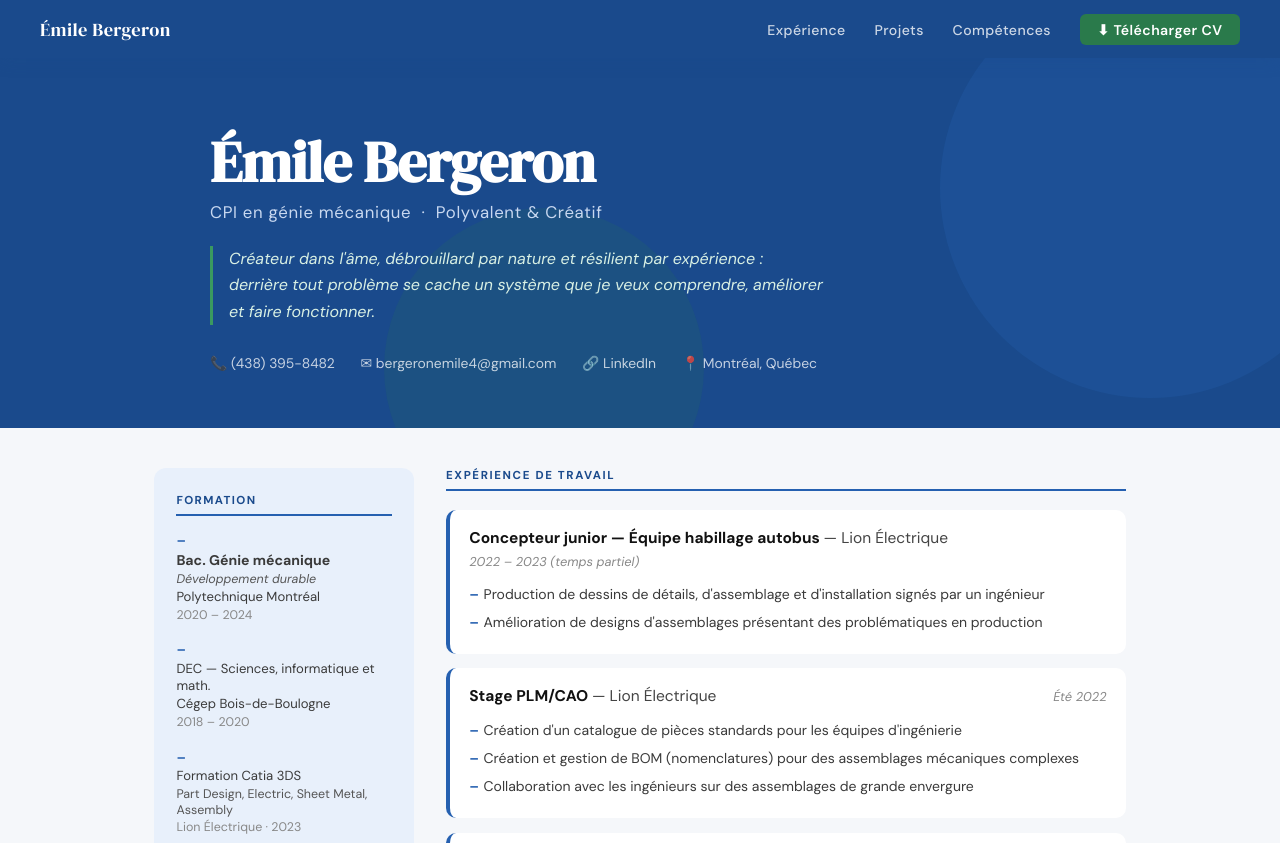
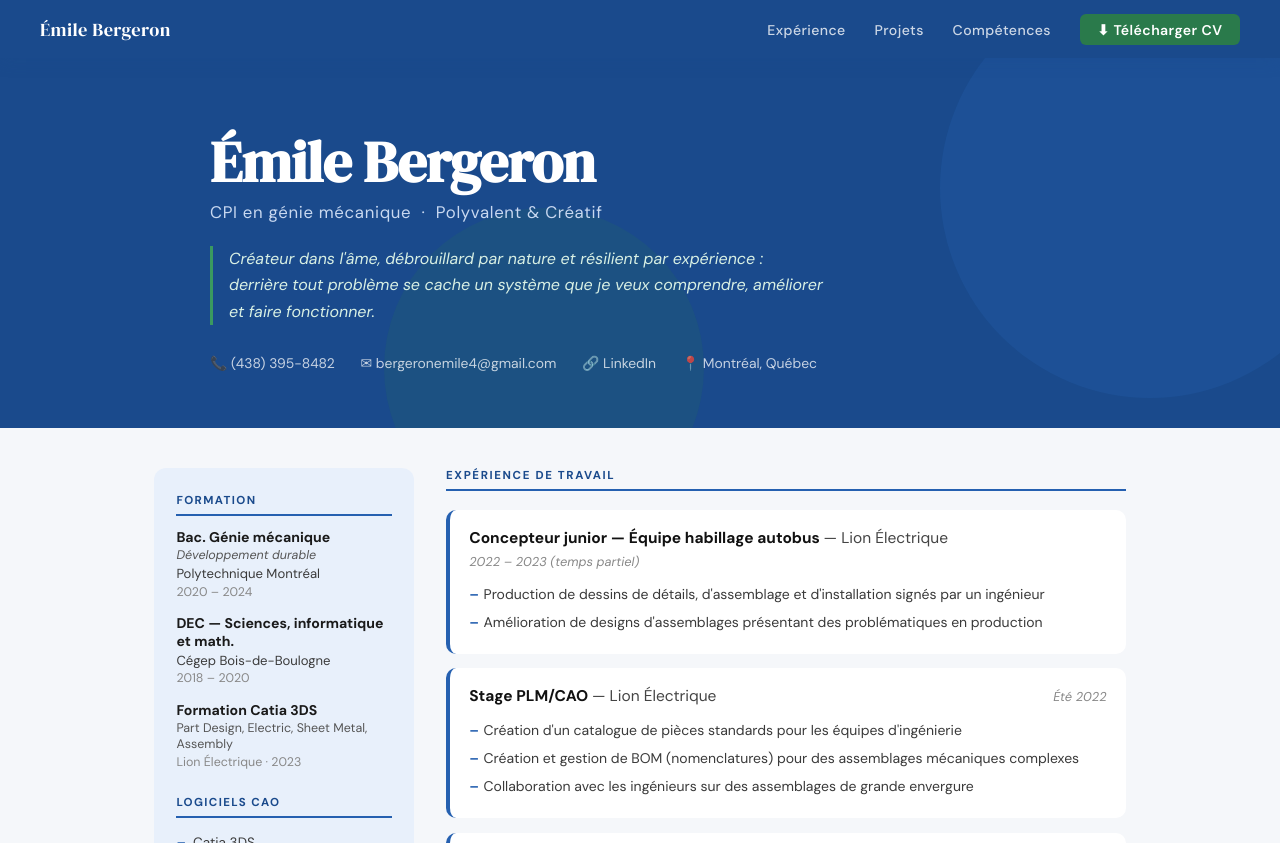
Before and after one commit to emile163/emile_bergeron, a plain HTML site: page index.html in a window 1280 px wide. Shown: the top 843 px of the page. Drawn offline with Linux system fonts and the light colour scheme.

Commit message:
Add files via upload

```diff
--- a/index.html
+++ b/index.html
@@ -125,7 +125,7 @@
     </p>
     <div class="hero-contacts">
       <a href="tel:4383958482">📞 (438) 395-8482</a>
-      <a href="mailto:bergeronemile4@gmail.com">✉ bergeronemile4&#64;gmail.com</a>
+      <a href="/cdn-cgi/l/email-protection#096b6c7b6e6c7b66676c6460656c3d496e64686065276a6664">✉ bergeronemile4&#64;gmail.com</a>
       <a href="https://www.linkedin.com/in/emile-bergeron-cpi/" target="_blank">🔗 LinkedIn</a>
       <a>📍 Montréal, Québec</a>
     </div>
@@ -139,24 +139,24 @@
     <!-- FORMATION en premier -->
     <div class="sidebar-section">
       <p class="sidebar-label">Formation</p>
-      <ul>
-        <li style="flex-direction:column; align-items:flex-start; gap:.1rem;">
-          <strong style="font-size:.88rem;">Bac. Génie mécanique</strong>
+      <div style="display:flex; flex-direction:column; gap:.9rem;">
+        <div style="display:flex; flex-direction:column; gap:.1rem;">
+          <strong style="font-size:.88rem; color:#1a1a1a;">Bac. Génie mécanique</strong>
           <span style="font-size:.78rem; color:#555; font-style:italic;">Développement durable</span>
-          <span style="font-size:.82rem;">Polytechnique Montréal</span>
+          <span style="font-size:.82rem; color:#3a3a3a;">Polytechnique Montréal</span>
           <span style="font-size:.78rem; color:#888;">2020 – 2024</span>
-        </li>
-        <li style="flex-direction:column; align-items:flex-start; gap:.1rem; margin-top:.6rem;">
-          <span style="font-size:.82rem;">DEC — Sciences, informatique et math.</span>
-          <span style="font-size:.82rem;">Cégep Bois-de-Boulogne</span>
+        </div>
+        <div style="display:flex; flex-direction:column; gap:.1rem;">
+          <strong style="font-size:.88rem; color:#1a1a1a;">DEC — Sciences, informatique et math.</strong>
+          <span style="font-size:.82rem; color:#3a3a3a;">Cégep Bois-de-Boulogne</span>
           <span style="font-size:.78rem; color:#888;">2018 – 2020</span>
-        </li>
-        <li style="flex-direction:column; align-items:flex-start; gap:.1rem; margin-top:.6rem;">
-          <span style="font-size:.82rem;">Formation Catia 3DS</span>
+        </div>
+        <div style="display:flex; flex-direction:column; gap:.1rem;">
+          <strong style="font-size:.88rem; color:#1a1a1a;">Formation Catia 3DS</strong>
           <span style="font-size:.78rem; color:#555;">Part Design, Electric, Sheet Metal, Assembly</span>
           <span style="font-size:.78rem; color:#888;">Lion Électrique · 2023</span>
-        </li>
-      </ul>
+        </div>
+      </div>
     </div>
 
     <!-- LOGICIELS CAO -->
@@ -310,9 +310,4 @@
 
 <footer>
   <p>Émile Bergeron &nbsp;·&nbsp; CPI en génie mécanique &nbsp;·&nbsp;
-    <a href="mailto:bergeronemile4@gmail.com">bergeronemile4&#64;gmail.com</a>
-  </p>
-</footer>
-
-</body>
-</html>
+    <a href="/cdn-cgi/l/email-protection#2d4f485f4a485f42434840444
```
